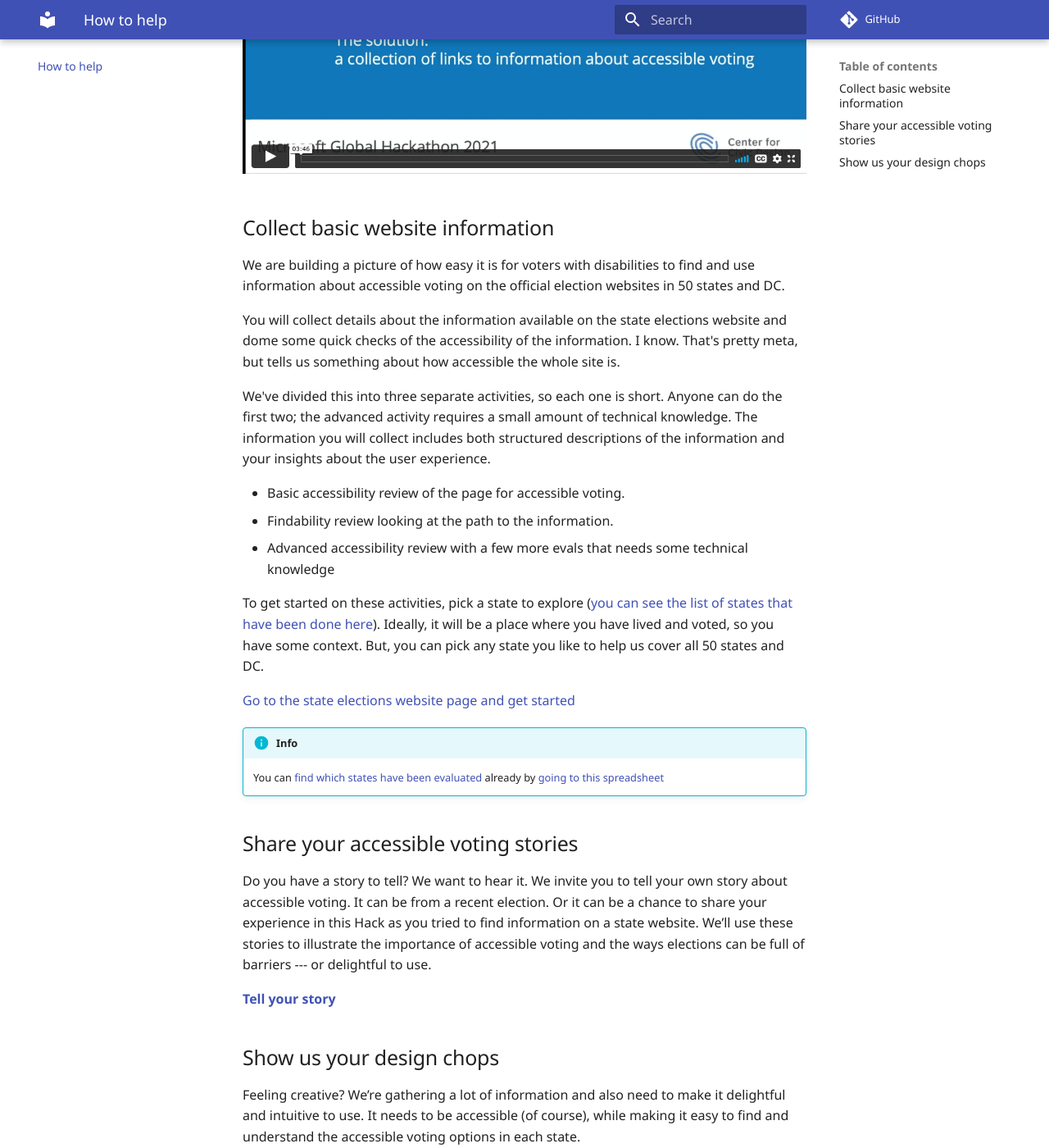
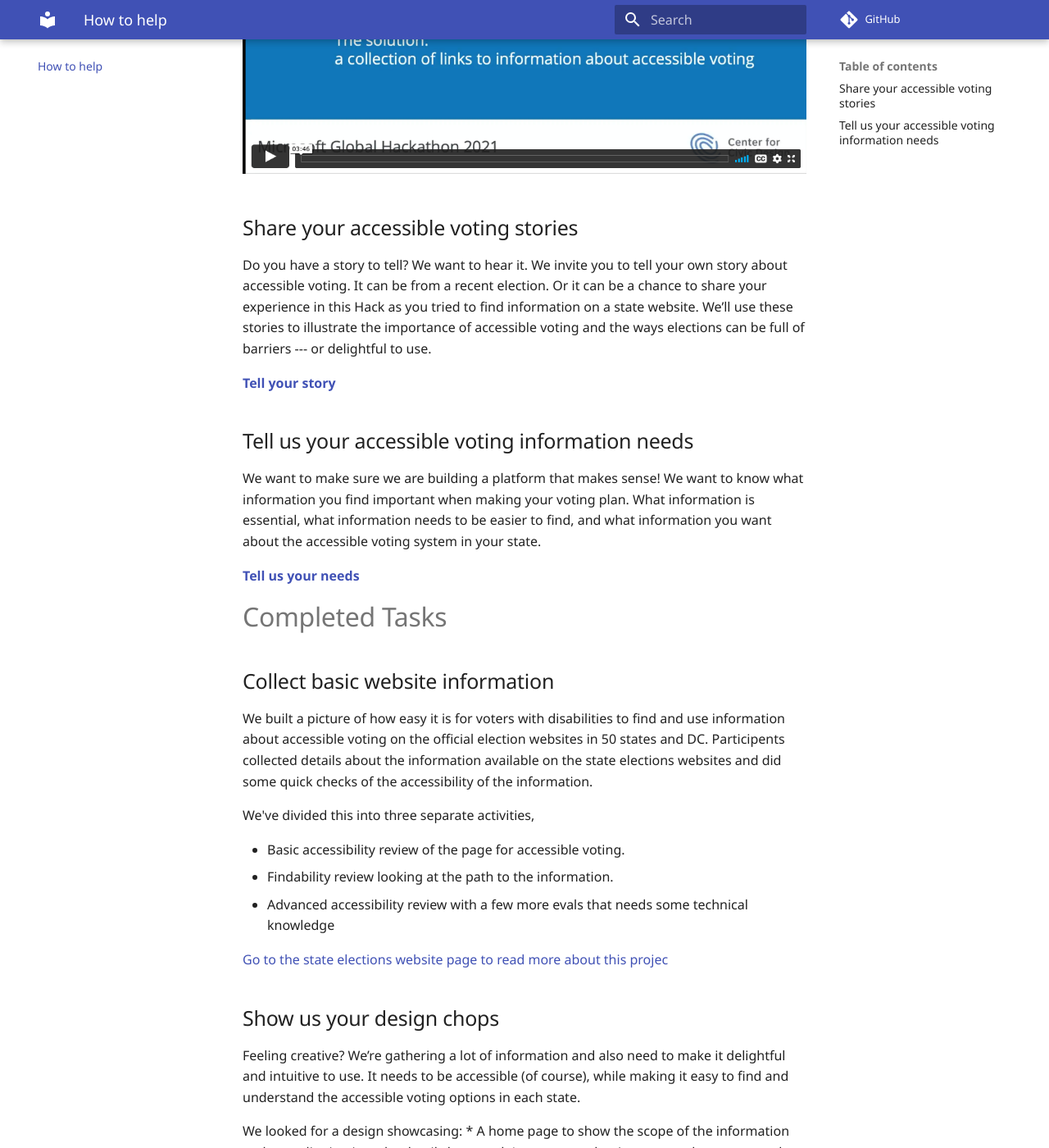
Before and after one commit to CivicDesign/Accessible-Voting-Index, an MkDocs documentation site: the page built from docs/Howto.md, in a window 1280 px wide and 1400 px high, scrolled down 568 px. Shown: the whole window at 82% size. Built offline with MkDocs 1.6.1 and Material for MkDocs 9.7.7, drawn with Linux system fonts in a browser that asks for light colours; some web fonts are replaced; comment, search, counter and statistics services are not loaded; some of the changed text lies outside the part shown.

Commit message:
Update Howto.md

```diff
--- a/docs/Howto.md
+++ b/docs/Howto.md
@@ -4,38 +4,34 @@ We’re collecting basic information for how to find information about accessibl
 
 [![Vimeo video screenshot](./images/aux-vid-img.png)](https://vimeo.com/629246767")
 
+## Share your accessible voting stories</h2>
+Do you have a story to tell? We want to hear it. We invite you to tell your own story about accessible voting. It can be from a recent election. Or it can be a chance to share your experience in this Hack as you tried to find information on a state website. We’ll use these stories to illustrate the importance of accessible voting and the ways elections can be full of barriers --- or delightful to use.
+
+<a href="https://www.jotform.com/212715440153143" target="_blank"><b>Tell your story</b></a>
+
+## Tell us your accessible voting information needs
+We want to make sure we are building a platform that makes sense! We want to know what information you find important when making your voting plan. What information is essential, what information needs to be easier to find, and what information you want about the accessible voting system in your state.
+
+<a href="https://form.jotform.com/221078324908154" target="_blank"><b>Tell us your needs</b></a>
+# Completed Tasks
+
 ## Collect basic website information
-We are building a picture of how easy it is for voters with disabilities to find and use information about accessible voting on the official election websites in 50 states and DC.
+We built a picture of how easy it is for voters with disabilities to find and use information about accessible voting on the official election websites in 50 states and DC. Participents collected details about the information available on the state elections websites and did some quick checks of the accessibility of the information.
 
-You will collect details about the information available on the state elections website and dome some quick checks of the accessibility of the information. I know. That's pretty meta, but tells us something about how accessible the whole site is.
-
-We've divided this into three separate activities, so each one is short. Anyone can do the first two; the advanced activity requires a small amount of technical knowledge. The information you will collect includes both structured descriptions of the information and your insights about the user experience.
+We've divided this into three separate activities,
 
 * Basic accessibility review of the page for accessible voting.
 * Findability review looking at the path to the information.
 * Advanced accessibility review with a few more evals that needs some technical knowledge
 
-To get started on these activities, pick a state to explore ([you can see the list of states that have been done here](https://docs.google.com/spreadsheets/d/1kp8bjltH4Q6EK8p8rrqJeoCUJRVvsuMT94CRL-SLpT8/edit?usp=sharing){: target="_blank"}). Ideally, it will be a place where you have lived and voted, so you have some context. But, you can pick any state you like to help us cover all 50 states and DC.
 
-[Go to the state elections website page and get started](https://civicdesign.github.io/Accessible-Voting-Index/state_resources/){: target="_blank"}
-
-!!! info
-    You can [find which states have been evaluated](https://docs.google.com/spreadsheets/d/1kp8bjltH4Q6EK8p8rrqJeoCUJRVvsuMT94CRL-SLpT8/edit?usp=sharing){: target="_blank"} already by [going to this spreadsheet](https://docs.google.com/spreadsheets/d/1kp8bjltH4Q6EK8p8rrqJeoCUJRVvsuMT94CRL-SLpT8/edit?usp=sharing){: target="_blank"}
-## Share your accessible voting stories</h2>
-Do you have a story to tell? We want to hear it. We invite you to tell your own story about accessible voting. It can be from a recent election. Or it can be a chance to share your experience in this Hack as you tried to find information on a state website. We’ll use these stories to illustrate the importance of accessible voting and the ways elections can be full of barriers --- or delightful to use.
-
-<a href="https://www.jotform.com/212715440153143" target="_blank"><b>Tell your story</b></a>
+[Go to the state elections website page to read more about this projec](https://civicdesign.github.io/Accessible-Voting-Index/state_resources/){: target="_blank"}
 
 ## Show us your design chops
 Feeling creative? We’re gathering a lot of information and also need to make it delightful and intuitive to use. It needs to be accessible (of course), while making it easy to find and understand the accessible voting options in each state.
 
-The site will run as a native web page (not an app), needs to look compelling and modern, be easy to read, invite exploration, and (of course) be completely accessible. Some examples from the election world, for inspiration, include HealthyVoting.org, the MIT Elections Performance Index, the EAC state profileslike <a href="https://www.eac.gov/sites/default/files/eac_assets/1/6/EAVS_2018_Data_Brief_PA.pdf">this one</a></li>
-
+We looked for a design showcasing:
 * A home page to show the scope of the information and start digging into the details by state
 * A state page that is structured a easy to explore
 * Ideas and inspirations for information visualizations
 * A way to compare accessible voting in a 2 to 4 states
-
-Work in your own favorite tools, then share our design ideas can be shared as wireframes, storyboards, page images, or a quick prototype. Share our work design sketches and a brief summary of your concept.
-
-<a href="https://www.jotform.com/form/212715475040146" target="_blank"><b>Share your design ideas</b></a>
```
